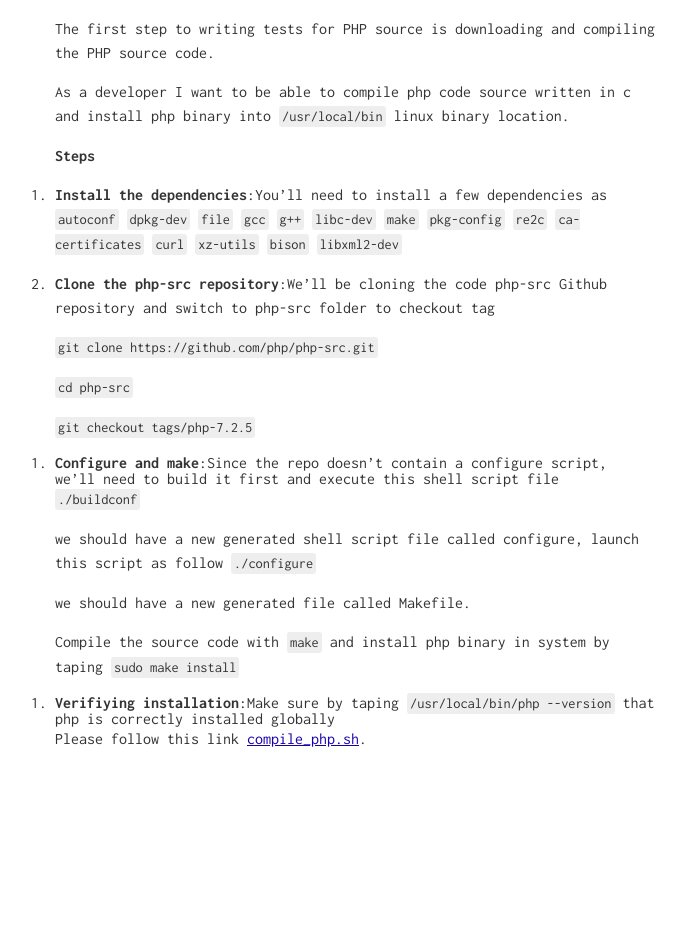
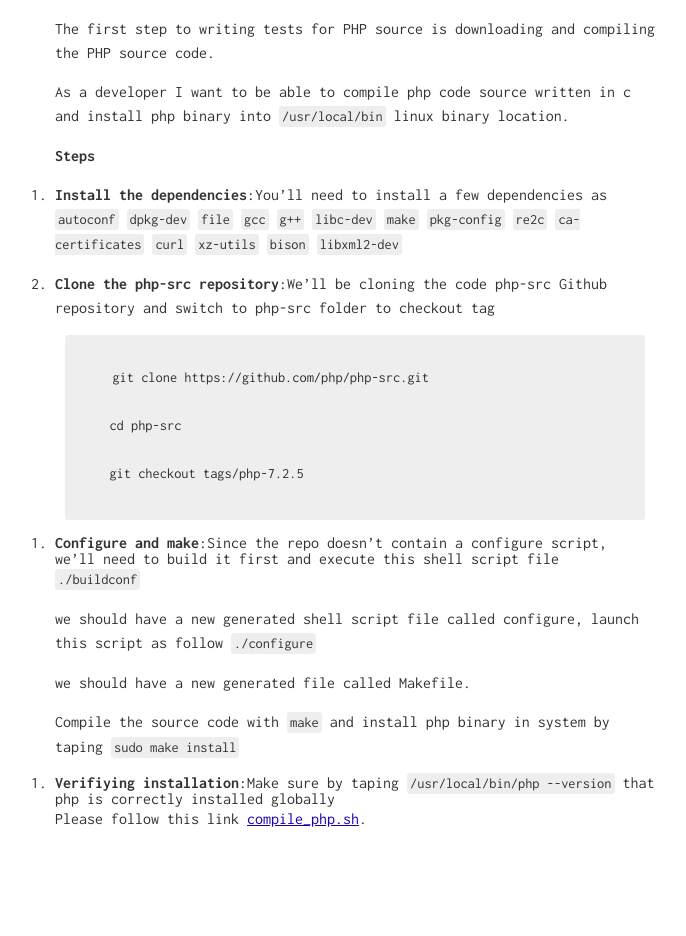
Before and after one commit to dridi-sirine/dridi-sirine.github.io, a Jekyll site: the page built from _posts/2018-05-13-compile-php-from-source.md, in a window 1280 px wide. Shown: the part 658-1594 px from the top of the page, without its empty margins (285-971 px from the left). Built offline with Jekyll 4.4.1, drawn with Linux system fonts in a browser that asks for light colours; comment, search, counter and statistics services are not loaded; before the commit the page ends 1514 px from its top, so only the background shows below that.

Commit message:
mise a jour

````diff
--- a/_posts/2018-05-13-compile-php-from-source.md
+++ b/_posts/2018-05-13-compile-php-from-source.md
@@ -24,11 +24,13 @@ I want to be able to compile php code source written in c and install php binary
 
 2. **Clone the php-src repository**:We'll be cloning the code php-src Github repository and switch to php-src folder to checkout tag
 
- `git clone https://github.com/php/php-src.git`
+ ```
+  git clone https://github.com/php/php-src.git
 
- `cd php-src`
+  cd php-src
 
- `git checkout tags/php-7.2.5`
+  git checkout tags/php-7.2.5
+ ```
 
 3. **Configure and make**:Since the repo doesn't contain a configure script, we'll need to build it first and execute this shell script file
 
````
